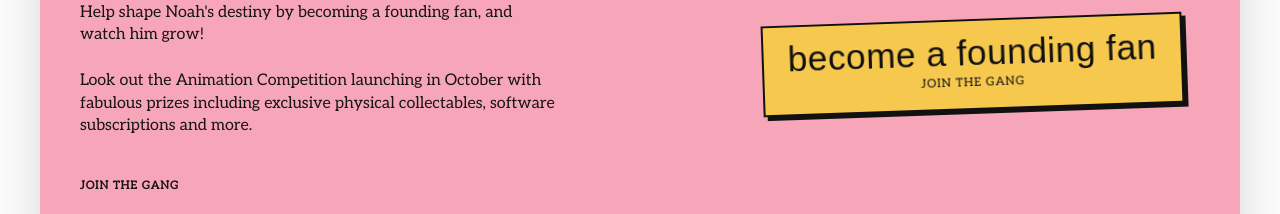
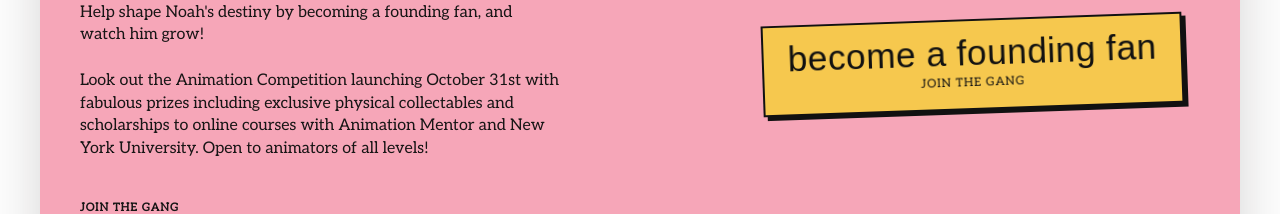
Before and after one commit to fruitskin/noahtoddler, a Next.js app: page / in a window 1280 px wide. Shown: the part 729-943 px from the top of the page. Built offline with nearby package versions, Linux system fonts and the light colour scheme; no server answers; a web font is replaced by a local one.

Commit message:
Update hero competition copy with launch date and prizes

```diff
--- a/app/page.tsx
+++ b/app/page.tsx
@@ -108,7 +108,7 @@ export default function Page() {
         <div className="hero-copy">
           <h1>INTRODUCING<br /><em>NOAH</em><br />TO YOU</h1>
           <p className="hero-dek">Noah is a new adult comedy about a young toddler and his adoring parents, his dog and his punk baby sitter. Think Family Guy’s Stewie, with hints Maggie Simpson and Boss Baby! Noah is the first new character we're exploring in his world. He's an annoying toddler who is endured by everybody and loved only by his not-so-long-suffering mum and dad. We&apos;re building a funny but edgy world based around Noah, and we&apos;d love you to join us. Help shape Noah&apos;s destiny by becoming a founding fan, and watch him grow!</p>
-          <p className="hero-dek">Look out the Animation Competition launching in October with fabulous prizes including exclusive physical collectables, software subscriptions and more.</p>
+          <p className="hero-dek">Look out the Animation Competition launching October 31st with fabulous prizes including exclusive physical collectables and scholarships to online courses with Animation Mentor and New York University. Open to animators of all levels!</p>
           <a className="arrow-link" href="#community">JOIN THE GANG</a>
         </div>
         <div className="hero-art"><img className="hero-image" src="https://hebbkx1anhila5yf.public.blob.vercel-storage.com/noah_sitting-gsXkdgTE2zwn8JUtN3HUMLA2bcMnFl.png" alt="Hand-drawn Noah seated in a turquoise outfit with an oversized salmon pacifier" /><a className="hero-cta" href="#community"><strong>become a founding fan</strong><span>JOIN THE GANG</span></a></div>
```
